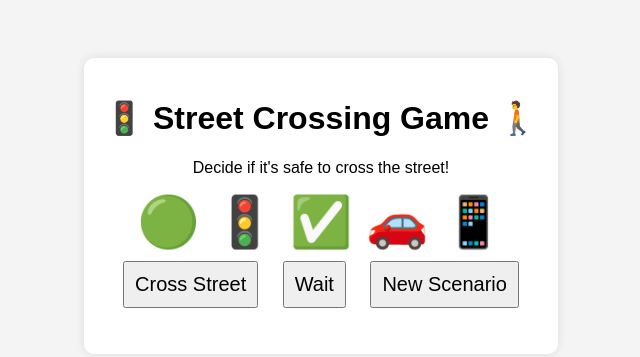
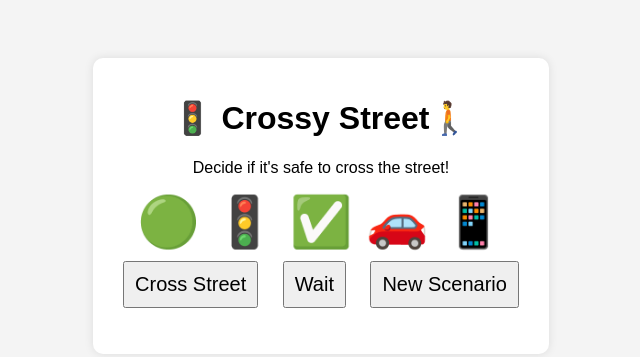
Before and after one commit to zmef/crossystreet, a plain HTML site: page index.html in a window 1280 px wide. Shown: the whole page, without its empty margins (319-959 px from the left). Drawn offline with Linux system fonts and the light colour scheme.

Commit message:
Update index.html

```diff
--- a/index.html
+++ b/index.html
@@ -3,7 +3,7 @@
 <head>
     <meta charset="UTF-8">
     <meta name="viewport" content="width=device-width, initial-scale=1.0">
-    <title>Emoji Street Crossing Game</title>
+    <title>Crossy Street</title>
     <style>
         body {
             font-family: Arial, sans-serif;
@@ -31,7 +31,7 @@
 </head>
 <body>
     <div class="game-container">
-        <h1>🚦 Street Crossing Game 🚶</h1>
+        <h1>🚦 Crossy Street🚶</h1>
         <p>Decide if it's safe to cross the street!</p>
         <div id="situation" class="emoji">🚦 🚗 🚶‍♂️</div>
         <button class="button" onclick="decideToCross()">Cross Street</button>
```
